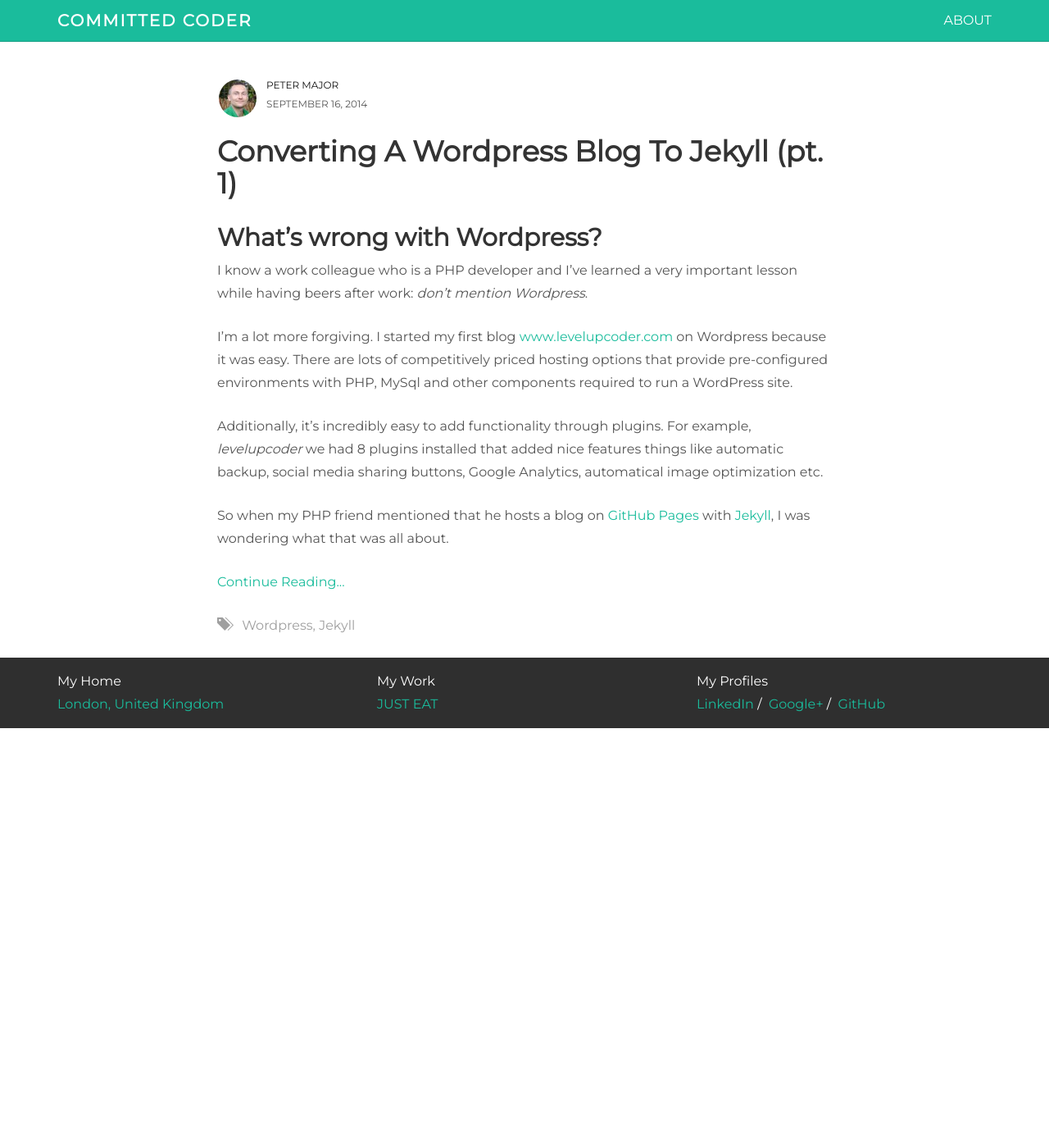
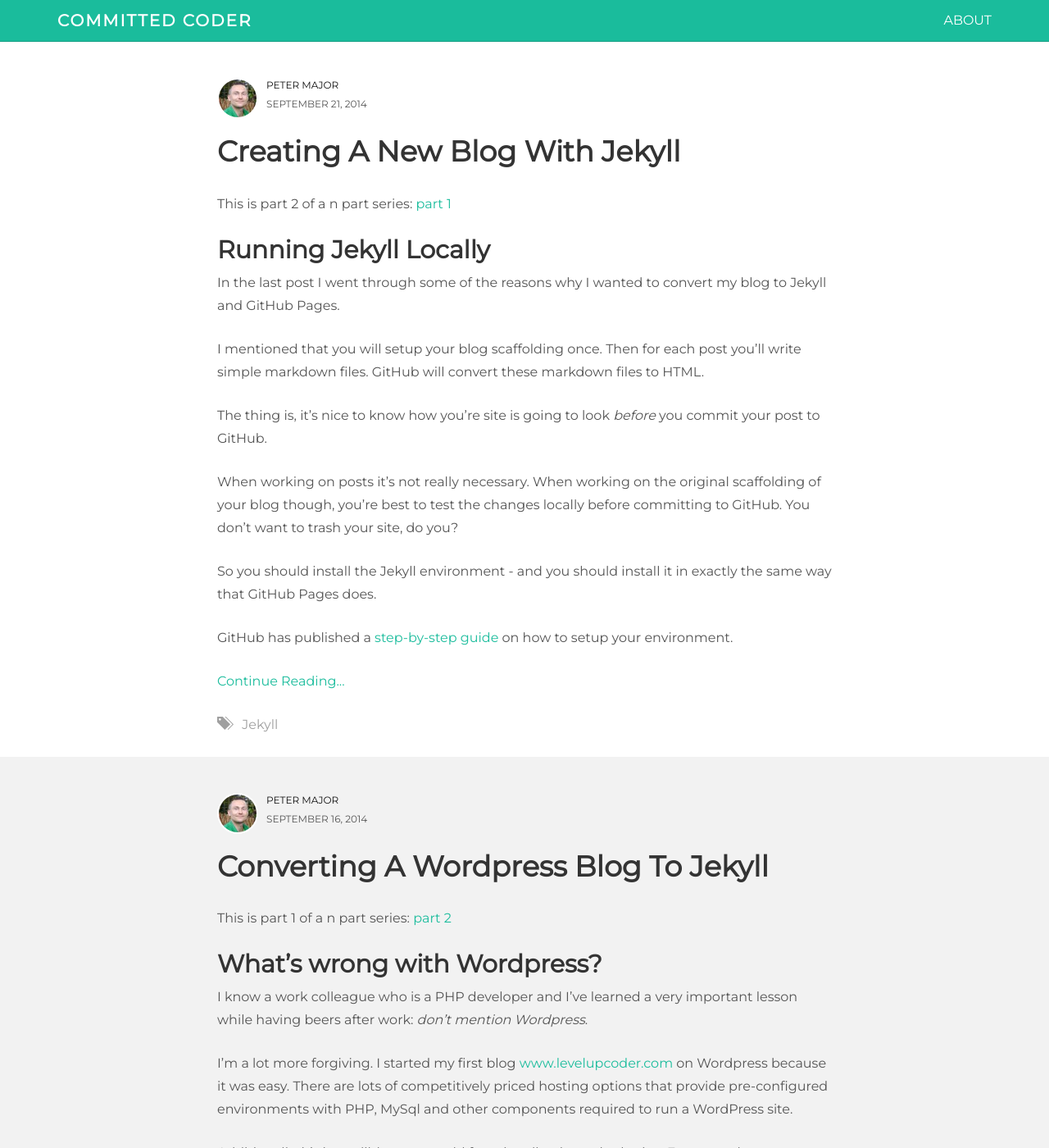
Before and after one commit to petermajor/petermajor.github.io, a Jekyll site: the page built from tag/jekyll.html, in a window 1280 px wide and 1400 px high. Shown: the whole window at 82% size. Built offline with Jekyll 4.4.1, drawn with Linux system fonts in a browser that asks for light colours; nearby versions of some CDN libraries.

Commit message:
Added post re: installing Jekyll

```diff
--- a/_posts/2014-09-16-converting-a-wordpress-blog-to-jekyll-pt1.md
+++ b/_posts/2014-09-16-converting-a-wordpress-blog-to-jekyll-pt1.md
@@ -1,6 +1,6 @@
 ---
 layout: post
-title: Converting A Wordpress Blog To Jekyll (pt. 1)
+title: Converting A Wordpress Blog To Jekyll
 date: 2014-09-16 09:00:00
 categories:
 - Jekyll
@@ -14,6 +14,9 @@
   priority: 0.6
   changefreq: weekly
 ---
+
+This is part 1 of a n part series: [part 2]({% post_url 2014-09-21-creating-a-new-blog-with-jekyll %})
+
 ## What's wrong with Wordpress?
 
 I know a work colleague who is a PHP developer and I've learned a very important lesson while having beers after work: _don't mention Wordpress_.
@@ -87,4 +90,4 @@
 
 Keep in mind that if you want your blog to run reasonably well, you're going to have to pay for good hosting.
 
-In my next post, I'll step you through how I converted my blog from Wordpress to Jekyll, describing the good, the bad and the ugly.
+[In my next few posts]({% post_url 2014-09-21-creating-a-new-blog-with-jekyll %}) I'll step you through how I converted my blog from Wordpress to Jekyll, describing the good, the bad and the ugly.
--- /dev/null
+++ b/_posts/2014-09-21-creating-a-new-blog-with-jekyll.md
@@ -0,0 +1,91 @@
+---
+layout: post
+title: Creating A New Blog With Jekyll
+date: 2014-09-21 13:17:00
+categories:
+- Jekyll
+tags:
+- Jekyll
+published: true
+author: peter_major
+comments: true
+sitemap:
+  priority: 0.6
+  changefreq: weekly
+---
+
+This is part 2 of a n part series: [part 1]({% post_url 2014-09-16-converting-a-wordpress-blog-to-jekyll-pt1 %})
+
+## Running Jekyll Locally
+
+In the last post I went through some of the reasons why I wanted to convert my blog to Jekyll and GitHub Pages.
+
+I mentioned that you will setup your blog scaffolding once. Then for each post you'll write simple markdown files. GitHub will convert these markdown files to HTML.
+
+The thing is, it's nice to know how you're site is going to look _before_ you commit your post to GitHub.
+
+When working on posts it's not really necessary. When working on the original scaffolding of your blog though, you're best to test the changes locally before committing to GitHub. You don't want to trash your site, do you?
+
+So you should install the Jekyll environment - and you should install it in exactly the same way that GitHub Pages does.
+
+GitHub has published a [step-by-step guide](https://help.github.com/articles/using-jekyll-with-pages) on how to setup your environment.
+
+<!--more-->
+
+## Installing GitHub Pages on Windows
+
+If only it was as easy as it sounds in the installation guide.
+
+I followed the instructions above on my Windows laptop. I got to the end, created a new site and ran __jekyll serve__ command and... error!
+
+A little bit of Googling led me to the [official Jekyll documentation](http://jekyllrb.com/docs/installation), where I was surprised to read that Jekyll isn't officially supported on Windows, just Mac and Linux.
+
+More Googling led to some articles describing work arounds for my issue, but I wasn't keen. Learning a new frameowrk is challenging enough without fumbling around on an unsupported operating system.
+
+## Installing GitHub Pages on a Mac
+
+Luckily my employer had just provided me with a shiney new Mac Book Pro. Thank you JUST EAT!
+
+Ruby is already installed on Macs, so that is one less item I needed to install.
+
+Off I went, following the [installation guide](https://help.github.com/articles/using-jekyll-with-pages) again. I was feeling very smug knowing that this would all be a breeze on my Mac.
+
+__Wrong!__
+
+While installing the GitHub Pages gem I got some cryptic error regarding installing __Nokogiri__.
+
+Googling that error led me the [Nokogiri installation guide](http://nokogiri.org/tutorials/installing_nokogiri.html), which claims that _installing Nokogiri is hard_ is a "little myth".
+
+Whoever wrote had a good sense of humor!
+
+I did _eventually_ get Nokogiri and GitHub Pages working, but I can't say it was a pleasant experience.
+
+## Installing GitHub Pages on Linux
+
+I already had a Ubuntu virtual machine set up on my Windows laptop, so I decided to also install GitHub pages on the Linux environement too.
+
+For the third time I went through the [installation guide](https://help.github.com/articles/using-jekyll-with-pages).
+
+Installing Ruby was the hardest part of the installation. I did not encounter any errors installing the components on Linux - this was definitely the easiest installation of the three operating systems.
+
+## Creating Your First Blog
+
+Jekyll has a command that will setup the scaffolding for a new blog. Don't set your expectations too high - it creates the bare minimun needed for your blog to exist. It's not pretty, it's just functional.
+
+In a command window type: <code>jekyll new my-first-blog</code>
+
+Then change to the folder __my-first-blog__ and type: <code>jekyll serve</code>
+
+This will use a templating engine to convert markdown files into HTML and then start a local web server to host your site.
+
+Finally, in the browser navigate to __http://localhost:4000__ to view the blog.
+
+## Wrap Up
+
+I have to admit that my Jekyll / GitHub Pages installation experience wasn't good. I'm a software engineer and I have a high level of confience when it comes to troubleshooting problems. I'm sure a less technical person would have given up.
+
+In fact, I almost gave up with Jekyll and GitHub Pages at one point, but I was convinced that I wanted to migrate my Wordpress blog to a static blog. I just couldn't find any mainstream alternative to Jekyll.
+
+Luckily, this is absolutely the worst part of the journey. The road is a lot less bumpy after this.
+
+In my next post, I'll describe how I setup the scaffoling for the site. Also I'll demonstrate how I exported my posts from my existing Wordpress site into Jekyll.
```
